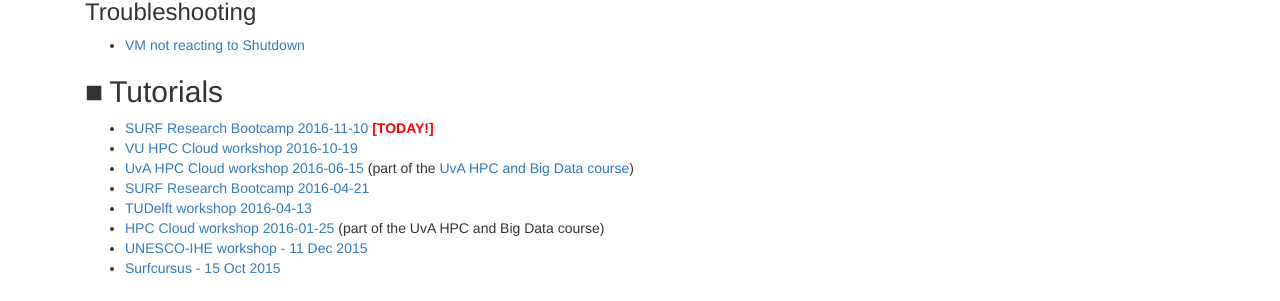
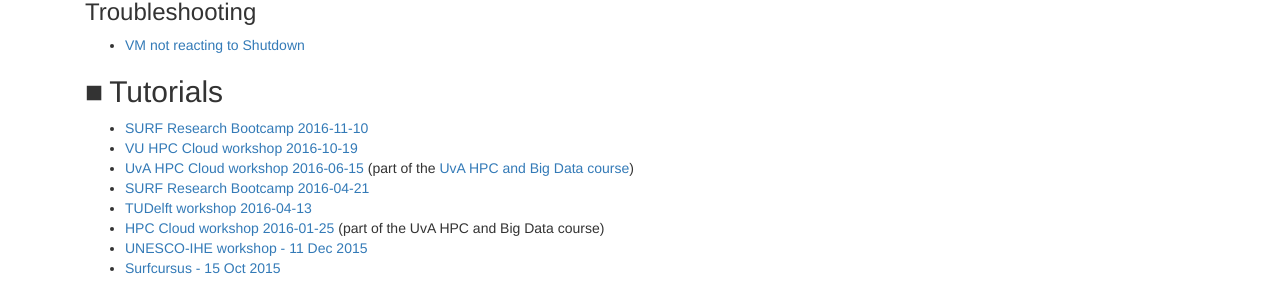
Before and after one commit to sara-nl/clouddocs, a Jekyll site: the page built from index.markdown, in a window 1280 px wide and 900 px high, scrolled down 1495 px. Shown: the part 336-637 px from the top of the window. Built offline with Jekyll 4.4.1, drawn with Linux system fonts in a browser that asks for light colours; nearby versions of some CDN libraries.

Commit message:
No today

```diff
--- a/index.markdown
+++ b/index.markdown
@@ -90,7 +90,7 @@
 * [VM not reacting to Shutdown](vm-not-reacting-to-shutdown)
 
 ## Tutorials
-* [SURF Research Bootcamp 2016-11-10](bootcamp-20161110/index) <b style="color:red;"> [TODAY!]</b>
+* [SURF Research Bootcamp 2016-11-10](bootcamp-20161110/index)
 * [VU HPC Cloud workshop 2016-10-19](VU-20161019/index)
 * [UvA HPC Cloud workshop 2016-06-15](UvA-course-20160615/index) (part of the [UvA HPC and Big Data course](http://hpc.uva.nl))
 * [SURF Research Bootcamp 2016-04-21](bootcamp-20160421/index)
```
